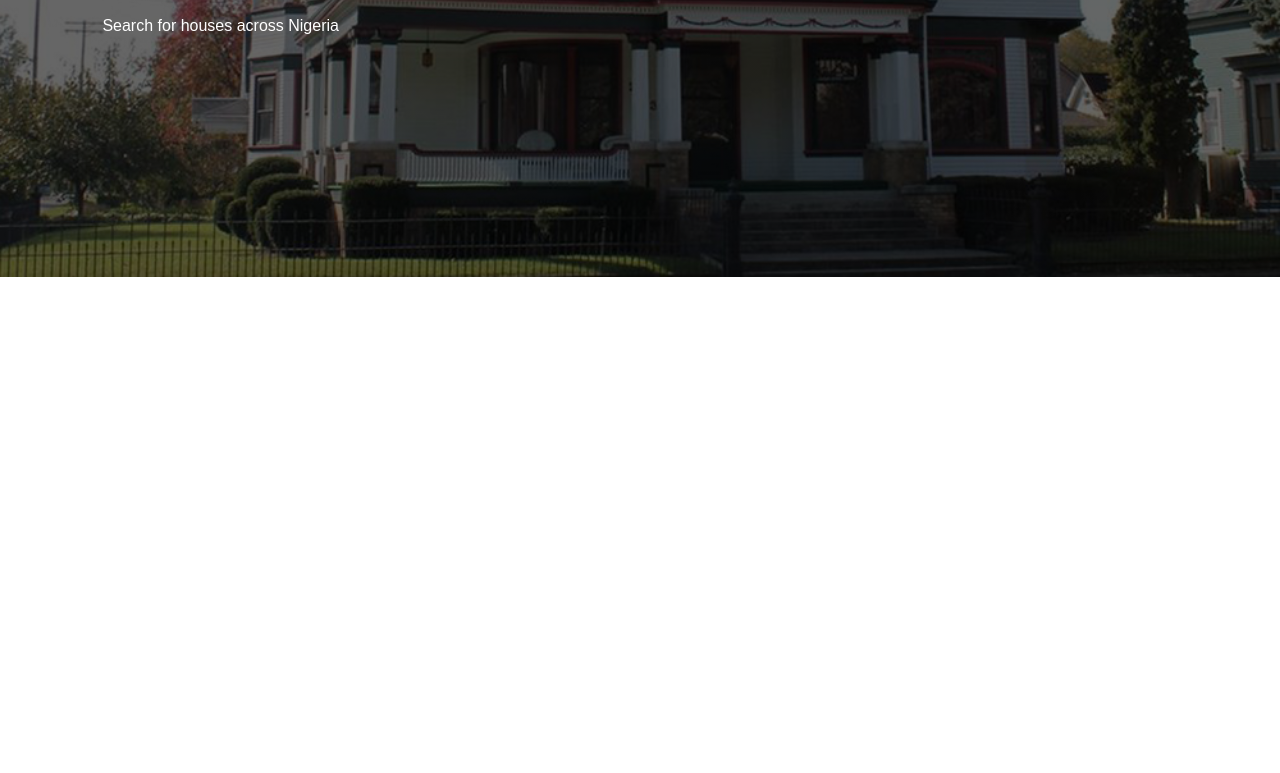
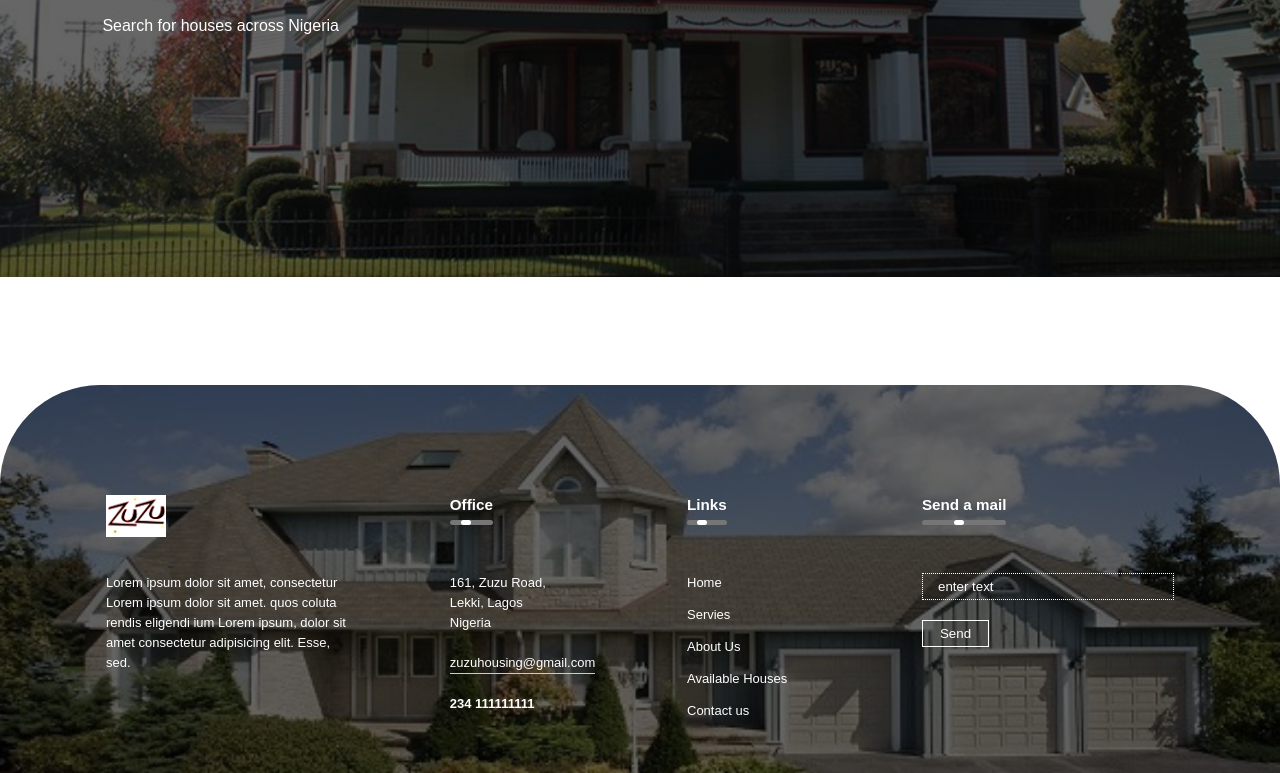
Before and after one commit to ZurielTemmy/zuzu-housing, a plain HTML site: page index.html in a window 1280 px wide. Shown: the part 523-1296 px from the top of the page. Before the commit the page ends 800 px from the top, so only its background shows below. Drawn offline with Linux system fonts and the light colour scheme.

Commit message:
Add files via upload

```diff
--- a/index.html
+++ b/index.html
@@ -29,9 +29,44 @@
             </div>
             <p>Search for houses across Nigeria</p>
         </div>
+    </div>
+        <br><br><br><br><br><br>
+    <!-- footer -->
+    <footer>
+        <div class="row">
+            <div class="col">
+                <img src="logo.png" class="footer-logo">
+                <p>Lorem ipsum dolor sit amet, consectetur Lorem ipsum dolor sit amet. quos coluta rendis eligendi ium Lorem ipsum, dolor sit amet consectetur adipisicing elit. Esse, sed. </p>
+            </div>
+            <div class="col">
+                <h3>Office <div class="line"><span></span></div></h3>
+                <p>161, Zuzu Road,</p>
+                <p>Lekki, Lagos</p>
+                <p>Nigeria</p>
+                <p class="email-id">zuzuhousing@gmail.com</p>
+                <h4>234 111111111</h4>
+            </div>
+            <div class="col">
+                <h3>Links <div class="line"><span></span></div></h3>
+                <ul>
+                    <li><a href="#">Home</a></li>
+                    <li><a href="#">Servies</a></li>
+                    <li><a href="#">About Us</a></li>
+                    <li><a href="#">Available Houses</a></li>
+                    <li><a href="#">Contact us</a></li>
 
-    </div>
+                </ul>
+            </div>
+            <div class="col">
+                <h3>Send a mail <div class="line"><span></span></div></h3>
+                <form action="">
+                    <input type="email" placeholder="enter text" required>
+                    <button type="submit">Send</button>
+                </form>
+            </div>
+        </div>
 
+    </footer>
 
     <script src="script.js"></script>
 </body>
--- a/style.css
+++ b/style.css
@@ -82,6 +82,116 @@ nav {
     width: 22px;
 }
 
+/* footer */
+footer {
+    width: 100%;
+    position: absolute;
+    /* bottom: 0; */
+    background: linear-gradient(rgba(0,0,0,0.6),rgba(0,0,0,0.6)), url(big\ home.jpg);
+    background-size: cover;
+    background-position: center;
+    color: white;
+    padding: 100px 0 30px;
+    border-top-left-radius: 100px;
+    border-top-right-radius: 100px;
+    font-size: 13px;
+    line-height: 20px;
+}
+.footer-logo {
+    width: 60px;
+    margin-bottom: 30px;
+}
+.row {
+    width: 85%;
+    margin: auto;
+    display: flex;
+    flex-wrap: wrap;
+    align-items: flex-start;
+    justify-content: space-between;
+}
+.col {
+    flex-basis: 25%;
+    padding: 10px;
+}
+.col h3 {
+    width: fit-content;
+    margin-bottom: 58px;
+    position: relative;
+}
+.email-id {
+    width: fit-content;
+    border-bottom: 1.5px solid #ccc;
+    margin: 20px 0;
+}
+ul li {
+    list-style: none;
+    margin-bottom: 12px;
+}
+ul li a {
+    text-decoration: none;
+    color: white;
+}
+.form {
+    padding-bottom: 15px;
+    display: flex;
+    align-items: center;
+    margin-bottom: 50px;
+}
+form input {
+    width: 100%;
+    background: transparent;
+    color: white;
+    border: 1px white dotted;
+    outline: none;
+    padding: 5px;
+}
+form button {
+    background: transparent;
+    margin-top: 20px;
+    padding: 5px 17px;
+    border: 1px white solid;
+    color: white;
+    cursor: pointer;
+}
+form input::placeholder {
+    color: white;
+    padding-left: 10px;
+}
+.col:nth-child(2), .col:nth-child(3) {
+    flex-basis: 15%;
+}
+.line {
+    width: 100%;
+    height: 5px;
+    background: #767676;
+    border-radius: 4px;
+    position: absolute;
+    top: 25px;
+    overflow: hidden;
+    /* left: 0; */
+}
+.line span {
+    width: 10px;
+    height: 100%;
+    background: white;
+    border-radius: 3px;
+    position: absolute;
+    left: 10px;
+    animation: moving 2s linear infinite;
+}
+@keyframes moving {
+    0% {
+        left: -20px;
+    }
+    100% {
+        left: 100%;
+    }
+}
+
+
+
+
+/* container */
 @media (max-width: 700px){
     .search-box input {
         width: 230px;
@@ -121,3 +231,17 @@ nav {
         width: 15px;
     }
 }
+
+/* footer */
+@media (max-width: 700px){
+    footer {
+        bottom: unset;
+    }
+    .col {
+        flex-basis: 100%;
+        /* padding: 10px; */
+    }
+    .col:nth-child(2), .col:nth-child(3) {
+        flex-basis: 100%;
+    }
+}
```
